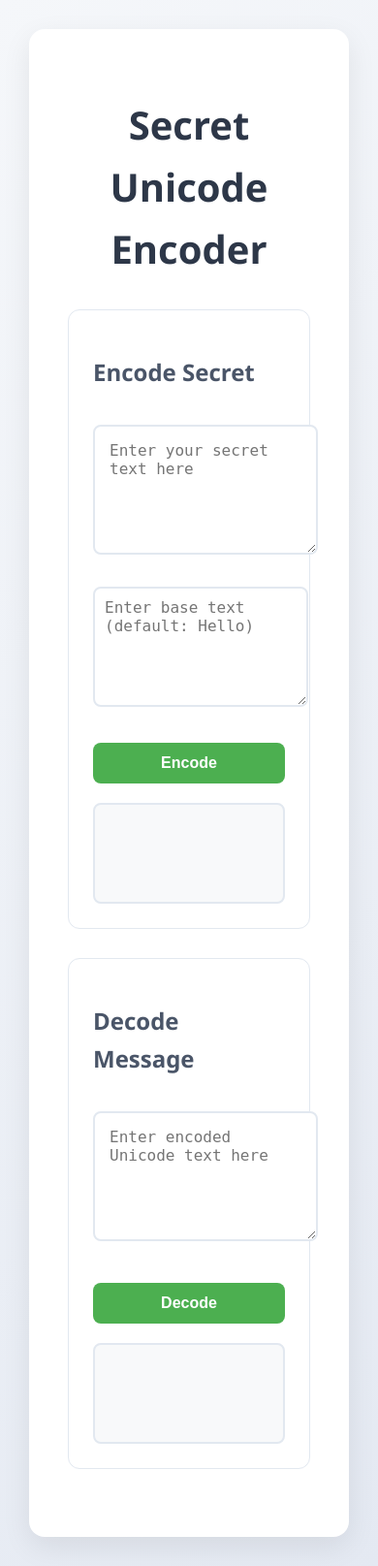
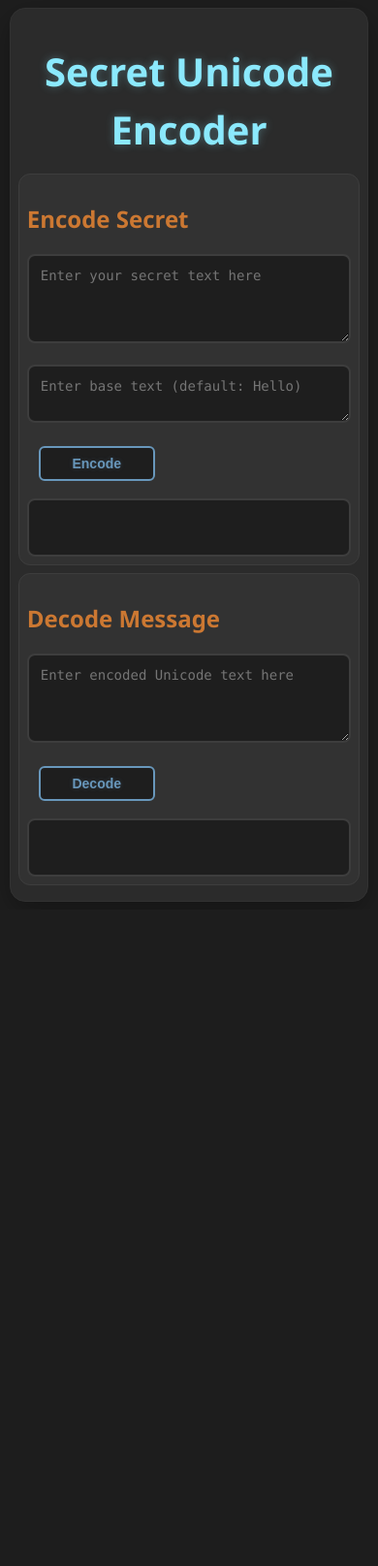
Before and after one commit to Kirza/stegano_unicode, a Flask app: page / in a window 390 px wide. Shown: the whole page at 97% size. After the commit the page ends 930 px from the top, so only its background shows below. Run offline with Flask 3, Linux system fonts and the light colour scheme.

Commit message:
Implement Dracula theme and responsive UI improvements

```diff
--- a/templates/index.html
+++ b/templates/index.html
@@ -7,98 +7,122 @@
     <style>
         body {
             font-family: 'Segoe UI', system-ui, -apple-system, sans-serif;
-            max-width: 900px;
+            max-width: min(800px, 95%);
             margin: 0 auto;
-            padding: 30px;
-            background: linear-gradient(135deg, #f5f7fa 0%, #e4e9f2 100%);
-            line-height: 1.6;
+            padding: clamp(8px, 2vw, 15px);
+            background: #1E1E1E;
+            line-height: 1.5;
+            min-height: 100vh;
+            display: flex;
+            align-items: center;
+            color: #A9B7C6;
         }
         .container {
-            background-color: white;
-            padding: 40px;
+            background-color: #2B2B2B;
+            padding: clamp(8px, 2vw, 12px);
             border-radius: 16px;
-            box-shadow: 0 10px 30px rgba(0,0,0,0.08);
+            box-shadow: 0 10px 30px rgba(0,0,0,0.3);
             transition: all 0.3s ease;
+            width: 100%;
+            box-sizing: border-box;
+            border: 1px solid #323232;
         }
         .container:hover {
             transform: translateY(-2px);
-            box-shadow: 0 12px 40px rgba(0,0,0,0.12);
+            box-shadow: 0 12px 40px rgba(103,140,177,0.1);
         }
         h1 {
-            color: #2d3748;
-            margin-bottom: 30px;
+            color: #8be9fd;
+            margin-bottom: 15px;
             font-size: 2.5em;
             text-align: center;
+            text-shadow: 0 0 10px rgba(139,233,253,0.3);
         }
         .section {
-            margin-bottom: 30px;
-            padding: 25px;
-            border: 1px solid #e2e8f0;
+            margin-bottom: clamp(8px, 2vw, 12px);
+            padding: clamp(8px, 2vw, 12px);
+            border: 1px solid #3D3D3D;
             border-radius: 12px;
             transition: all 0.2s ease;
+            width: 100%;
+            box-sizing: border-box;
+            background-color: #323232;
         }
         .section:hover {
-            border-color: #4CAF50;
-            box-shadow: 0 4px 12px rgba(76,175,80,0.1);
+            border-color: #6897BB;
+            box-shadow: 0 4px 12px rgba(103,140,177,0.1);
         }
         h2 {
-            color: #4a5568;
-            margin-bottom: 20px;
+            color: #CC7832;
+            margin-bottom: 10px;
             font-size: 1.5em;
         }
         textarea {
             width: 100%;
-            padding: 15px;
-            margin: 15px 0;
-            border: 2px solid #e2e8f0;
+            padding: 12px;
+            margin: 8px 0;
+            border: 2px solid #3D3D3D;
             border-radius: 8px;
             resize: vertical;
-            font-size: 16px;
+            font-size: clamp(14px, 2vw, 16px);
             transition: all 0.2s ease;
-            min-height: 100px;
+            min-height: 60px;
+            max-height: 120px;
+            box-sizing: border-box;
+            background-color: #1E1E1E;
+            color: #A9B7C6;
+            font-family: 'Consolas', 'Monaco', monospace;
         }
         textarea:focus {
             outline: none;
-            border-color: #4CAF50;
-            box-shadow: 0 0 0 3px rgba(76,175,80,0.2);
+            border-color: #6897BB;
+            box-shadow: 0 0 10px rgba(103,140,177,0.2);
         }
         button {
-            background-color: #4CAF50;
-            color: white;
-            padding: 12px 24px;
-            border: none;
-            border-radius: 8px;
+            background-color: #1E1E1E;
+            color: #6897BB;
+            padding: 8px 16px;
+            border: 2px solid #6897BB;
+            border-radius: 6px;
             cursor: pointer;
-            font-size: 16px;
+            font-size: 14px;
             font-weight: 600;
             transition: all 0.2s ease;
-            display: block;
-            width: 100%;
-            max-width: 200px;
-            margin: 20px auto;
+            display: inline-block;
+            width: auto;
+            min-width: 120px;
+            margin: 10px 12px;
+            text-shadow: 0 0 5px rgba(103,140,177,0.3);
         }
         button:hover {
-            background-color: #45a049;
+            background-color: #6897BB;
+            color: #1E1E1E;
             transform: translateY(-1px);
-            box-shadow: 0 4px 12px rgba(76,175,80,0.2);
+            box-shadow: 0 0 15px rgba(103,140,177,0.3);
         }
         button:active {
             transform: translateY(0);
         }
         .result {
-            margin-top: 20px;
-            padding: 20px;
-            background-color: #f8f9fa;
+            margin-top: 8px;
+            padding: 12px;
+            background-color: #1E1E1E;
             border-radius: 8px;
             word-break: break-all;
-            border: 2px solid #e2e8f0;
+            border: 2px solid #3D3D3D;
             transition: all 0.2s ease;
             min-height: 60px;
+            max-height: 120px;
+            overflow-y: auto;
+            box-sizing: border-box;
+            width: 100%;
+            color: #A9B7C6;
+            font-family: 'Consolas', 'Monaco', monospace;
         }
         .result:not(:empty) {
-            border-color: #4CAF50;
-            background-color: #f0fff1;
-        }
+            border-color: #bd93f9;
+            background-color: #44475a;
+            box-shadow: 0 0 10px rgba(189,147,249,0.1);
         }
         }
     </style>
@@ -110,8 +134,10 @@
         <div class="section">
             <h2>Encode Secret</h2>
             <textarea id="secret" rows="4" placeholder="Enter your secret text here"></textarea>
-            <textarea id="baseChar" rows="2" placeholder="Enter base text (default: Hello)" style="width: 100%; padding: 10px; margin: 10px 0;"></textarea>
-            <button onclick="encodeSecret()">Encode</button>
+            <textarea id="baseChar" rows="2" placeholder="Enter base text (default: Hello)"></textarea>
+            <div>
+                <button onclick="encodeSecret()">Encode</button>
+            </div>
             <div id="encodeResult" class="result"></div>
         </div>
 
@@ -146,12 +172,13 @@
                 if (data.error) {
                     document.getElementById('encodeResult').textContent = `Error: ${data.error}`;
                 } else {
-                    document.getElementById('encodeResult').textContent = `Encoded: ${data.encoded}`;
+                    document.getElementById('encodeResult').textContent = data.encoded;
                 }
             } catch (error) {
                 document.getElementById('encodeResult').textContent = `Error: ${error.message}`;
             }
         }
+
 
         async function decodeMessage() {
             const encoded = document.getElementById('encoded').value;
@@ -173,7 +200,7 @@
                 if (data.error) {
                     document.getElementById('decodeResult').textContent = `Error: ${data.error}`;
                 } else {
-                    document.getElementById('decodeResult').textContent = `Decoded: ${data.decoded}`;
+                    document.getElementById('decodeResult').textContent = data.decoded;
                 }
             } catch (error) {
                 document.getElementById('decodeResult').textContent = `Error: ${error.message}`;
```
